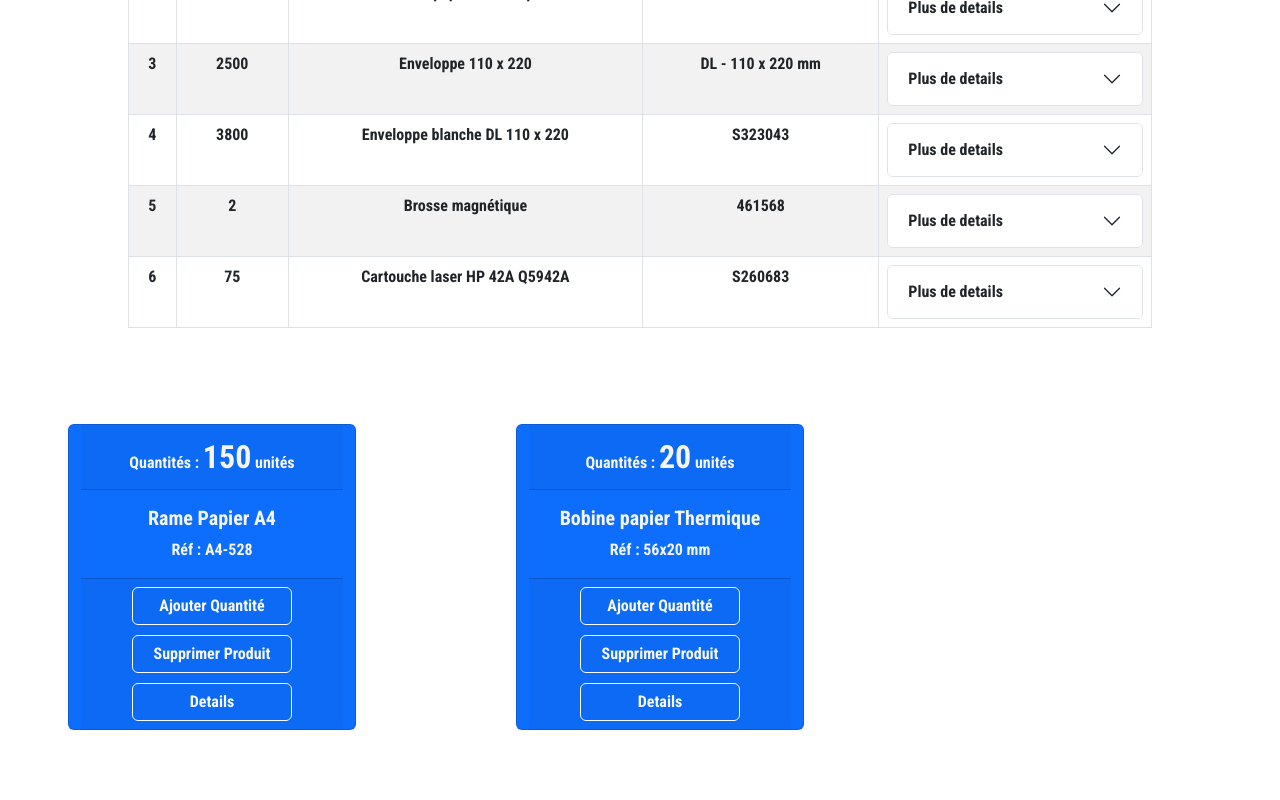
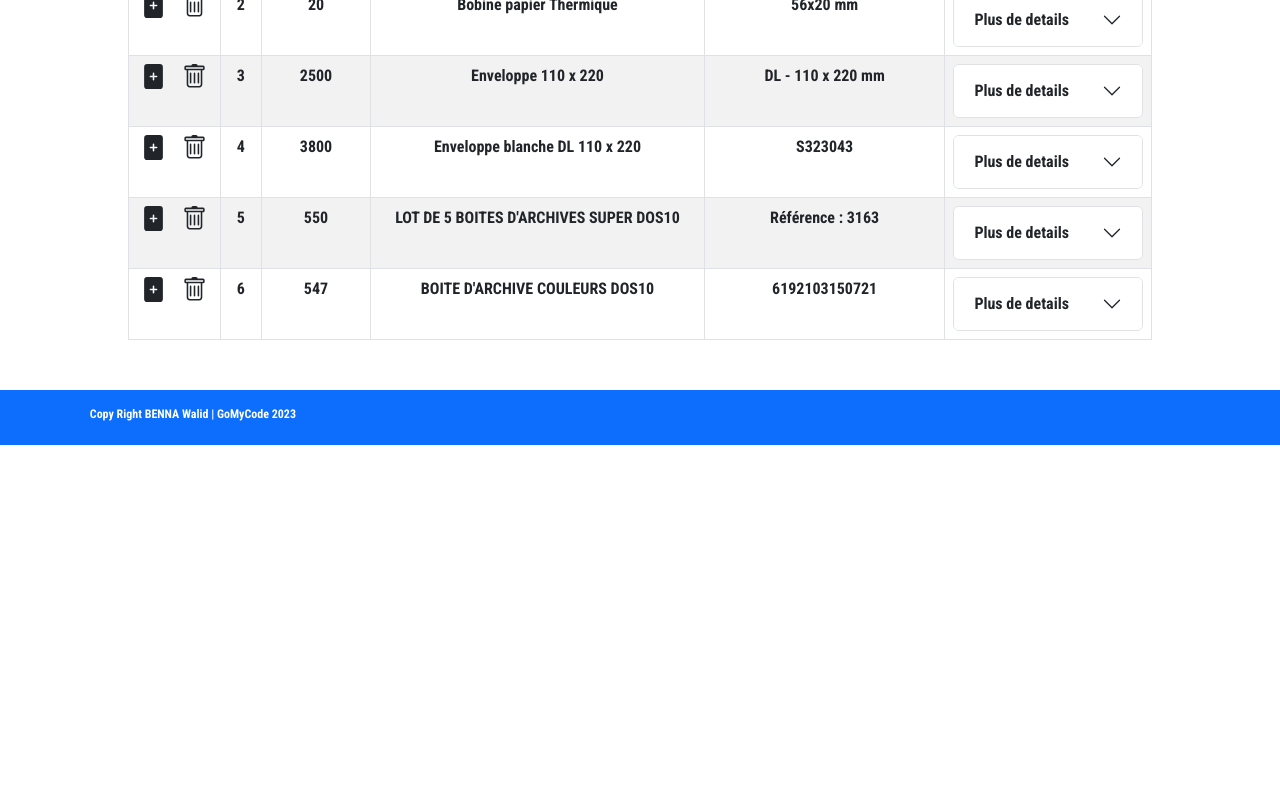
Before and after one commit to dragoman86/gestion-des-fournitures-de-bureau-app, a React (Create React App) app: page /stock in a window 1280 px wide. Shown: the part 480-1280 px from the top of the page. After the commit the page ends 925 px from the top, so only its background shows below. Built offline with nearby package versions, Linux system fonts and the light colour scheme; data requests are answered from the project's data file; a web font is replaced by a local one.

Commit message:
remove cards products in stock

```diff
--- a/db.json
+++ b/db.json
@@ -29,23 +29,23 @@
       "id": 4
     },
     {
-      "name_product": " Brosse magnétique",
-      "quantity_product": "2",
-      "reference_product": "461568",
-      "detail_product": "\nBrosse magnétique 1er prix pour tableau blanc - rechargeable",
+      "name_product": "LOT DE 5 BOITES D'ARCHIVES SUPER DOS10",
+      "quantity_product": "550",
+      "reference_product": "Référence : 3163",
+      "detail_product": "Boite d'archive Dos 10mm - Carton imprimé - Etiquette imprimée sur le dos - Fermeture avec bouton pression - Format : 24 x 32 cm - Couleur Gris",
       "id": 5
     },
     {
-      "name_product": "Cartouche laser HP 42A Q5942A",
-      "quantity_product": "75",
-      "reference_product": "S260683",
-      "detail_product": "Toner HP 42 A Q5942A couleur noir. Capacité d'impression 10000 pages.\nToner pour imprimantes HP LaserJet 4240, 4250, 4350\n\nHewlett-Packard - l'un des principaux fournisseurs mondiaux de solutions et de services informatiques et d'imagerie - se mobilise pour simplifier l'accès de la technologie et de ses multiples avantages aux consommateurs et aux entreprises. La société vise à fournir à ses clients des produits et des services d'une meilleure qualité et d'une plus grande valeur possible, pour conquérir et préserver leur confiance et leur fidélité.",
+      "name_product": "BOITE D'ARCHIVE COULEURS DOS10",
+      "quantity_product": "547",
+      "reference_product": "6192103150721",
+      "detail_product": "Désignation du produit: Boite d’Archive Essential Dos 10cm - Dimension (Lxl) 245x337mm - Matière: Carton rigide  - Epaisseur matière: 1,9mm - Couleur Bleu  – Jaune – Rouge – Vert - Marque: OfficePlast (Purple) - Format à classer 24×32 cm - Capacité 900 feuilles . ",
       "id": 6
     }
   ],
   "user": [
     {
-      "id":1,
+      "id": 1,
       "login": "admin",
       "password": "admin",
       "type": "admin"
@@ -107,6 +107,14 @@
       "fax_fournisseur": "70145984",
       "adress_fournisseur": "rue el fell cité la colombe 1007 tunis",
       "id": 9
+    },
+    {
+      "name_fournisseur": "Mohamed MBAREK",
+      "email_fournisseur": "3azzou@gmail.com",
+      "tel_fournisseur": "29 798 784",
+      "fax_fournisseur": "71 485 798",
+      "adress_fournisseur": "rue el matador Fani, 1092 ariana",
+      "id": 10
     }
   ]
 }
--- a/src/App.css
+++ b/src/App.css
@@ -1,6 +1,10 @@
 .App {
   text-align: center;
   font-family: 'Roboto Condensed', sans-serif;
+}
+
+th{
+  font-size: x-large;
 }
 
 .addFourni > input{
--- a/src/Components/NavBar.js
+++ b/src/Components/NavBar.js
@@ -17,7 +17,7 @@ const NavBar = ({ token }) => {
           <path d="M3.5 0a.5.5 0 0 1 .5.5V1h8V.5a.5.5 0 0 1 1 0V1h1a2 2 0 0 1 2 2v11a2 2 0 0 1-2 2H2a2 2 0 0 1-2-2V3a2 2 0 0 1 2-2h1V.5a.5.5 0 0 1 .5-.5zM2 2a1 1 0 0 0-1 1v11a1 1 0 0 0 1 1h12a1 1 0 0 0 1-1V3a1 1 0 0 0-1-1H2z" />
           <path d="M2.5 4a.5.5 0 0 1 .5-.5h10a.5.5 0 0 1 .5.5v1a.5.5 0 0 1-.5.5H3a.5.5 0 0 1-.5-.5V4z" />
         </svg>
-        <Navbar.Brand href="#home">
+        <Navbar.Brand>
 
           <h1 >
             <Badge style={{ fontFamily: 'Cairo, sans-serif' }} >Gestion des Fournitures de Bureau</Badge>
@@ -31,7 +31,11 @@ const NavBar = ({ token }) => {
             <Link to='demandes' >Demandes</Link>
             <Link to='stock' >Stock</Link>
             <Link to='fournisseurs'>Fournisseurs</Link>
-            <p onClick={()=>logOut()}>Deconnection</p>
+            <a><svg onClick={()=>logOut()} xmlns="http://www.w3.org/2000/svg" color='white' width="40" height="40" fill="currentColor" class="bi bi-box-arrow-right" viewBox="0 0 16 16">
+                                          <path fill-rule="evenodd" d="M10 12.5a.5.5 0 0 1-.5.5h-8a.5.5 0 0 1-.5-.5v-9a.5.5 0 0 1 .5-.5h8a.5.5 0 0 1 .5.5v2a.5.5 0 0 0 1 0v-2A1.5 1.5 0 0 0 9.5 2h-8A1.5 1.5 0 0 0 0 3.5v9A1.5 1.5 0 0 0 1.5 14h8a1.5 1.5 0 0 0 1.5-1.5v-2a.5.5 0 0 0-1 0v2z"/>
+                                          <path fill-rule="evenodd" d="M15.854 8.354a.5.5 0 0 0 0-.708l-3-3a.5.5 0 0 0-.708.708L14.293 7.5H5.5a.5.5 0 0 0 0 1h8.793l-2.147 2.146a.5.5 0 0 0 .708.708l3-3z"/>
+            </svg></a>
+
           </RenderIf>
         </Nav>
       </Container>
--- a/src/Pages/Fournisseurs/FournisseurList.js
+++ b/src/Pages/Fournisseurs/FournisseurList.js
@@ -52,10 +52,10 @@ function FournisseursList() {
         </Modal.Header>
         <Modal.Body>
         <Form.Control type="text" placeholder="Nom Fournisseur" name='name_fournisseur' onChange={handleChanges}/>
-          <Form.Control placeholder="E-mail Fournisseur" type='email' name='email_fournisseur' onChange={handleChanges} />
-          <Form.Control placeholder="Tel Fournisseur" type='text' name='tel_fournisseur' onChange={handleChanges} />
-          <Form.Control placeholder="Fax Fournisseur" type='text' name='fax_fournisseur' onChange={handleChanges} />
-          <Form.Control placeholder="Adresse Fournisseur" type='text' name='adress_fournisseur' onChange={handleChanges} />
+          <Form.Control style={{margin:'1rem'}} placeholder="E-mail Fournisseur" type='email' name='email_fournisseur' onChange={handleChanges} />
+          <Form.Control style={{margin:'1rem'}} placeholder="Tel Fournisseur" type='text' name='tel_fournisseur' onChange={handleChanges} />
+          <Form.Control style={{margin:'1rem'}} placeholder="Fax Fournisseur" type='text' name='fax_fournisseur' onChange={handleChanges} />
+          <Form.Control style={{margin:'1rem'}} placeholder="Adresse Fournisseur" type='text' name='adress_fournisseur' onChange={handleChanges} />
           <Button
             onClick={() => {
                 dispatch(addFournisseur(fournisseur, dispatch));
--- a/src/Pages/Stock/StockList.js
+++ b/src/Pages/Stock/StockList.js
@@ -46,10 +46,10 @@ const StockList = () => {
             </Modal.Header>
             <Modal.Body>
             <div style={{ width:'18rem', margin:'auto' }}>
-            <Form.Control type="text" placeholder="Nom du Produit" name='name_product' onChange={handleChanges}/>
-            <Form.Control placeholder="Quantité du Produit" type='text' name='quantity_product' onChange={handleChanges} />
-            <Form.Control placeholder="Référence du Produit" type='text' name='reference_product' onChange={handleChanges} />
-            <Form.Control as="textarea" placeholder="Détail du Produit" name='detail_product' onChange={handleChanges} />
+            <Form.Control style={{margin:'1rem'}} type="text" placeholder="Nom du Produit" name='name_product' onChange={handleChanges}/>
+            <Form.Control style={{margin:'1rem'}} placeholder="Quantité du Produit" type='text' name='quantity_product' onChange={handleChanges} />
+            <Form.Control style={{margin:'1rem'}} placeholder="Référence du Produit" type='text' name='reference_product' onChange={handleChanges} />
+            <Form.Control style={{margin:'1rem'}} as="textarea" placeholder="Détail du Produit" name='detail_product' onChange={handleChanges} />
             <Button
             onClick={() => {
                 dispatch(addProduct(product, dispatch));
@@ -79,6 +79,7 @@ const StockList = () => {
     <Table className='primary' striped bordered hover>
       <thead>
         <tr>
+          <th></th>
           <th>ID</th>
           <th>Quantité</th>
           <th>Nom de Produit</th>
@@ -92,6 +93,19 @@ const StockList = () => {
             return (
                 <>
         <tr>
+          <td>
+
+              <svg onClick={() => dispatch(addQuantity(product.quantity_product, dispatch))} style={{marginRight:'1rem'}} xmlns="http://www.w3.org/2000/svg" width="25" height="25" fill="currentColor" class="bi bi-file-plus-fill" viewBox="0 0 16 16">
+                  <path d="M12 0H4a2 2 0 0 0-2 2v12a2 2 0 0 0 2 2h8a2 2 0 0 0 2-2V2a2 2 0 0 0-2-2zM8.5 6v1.5H10a.5.5 0 0 1 0 1H8.5V10a.5.5 0 0 1-1 0V8.5H6a.5.5 0 0 1 0-1h1.5V6a.5.5 0 0 1 1 0z"/>
+              </svg>
+
+
+              <svg onClick={() => dispatch(deleteProduct(product.id, dispatch))} xmlns="http://www.w3.org/2000/svg" width="25" height="25" fill="currentColor" class="bi bi-trash" viewBox="0 0 16 16">
+                <path d="M5.5 5.5A.5.5 0 0 1 6 6v6a.5.5 0 0 1-1 0V6a.5.5 0 0 1 .5-.5zm2.5 0a.5.5 0 0 1 .5.5v6a.5.5 0 0 1-1 0V6a.5.5 0 0 1 .5-.5zm3 .5a.5.5 0 0 0-1 0v6a.5.5 0 0 0 1 0V6z"/>
+                <path fill-rule="evenodd" d="M14.5 3a1 1 0 0 1-1 1H13v9a2 2 0 0 1-2 2H5a2 2 0 0 1-2-2V4h-.5a1 1 0 0 1-1-1V2a1 1 0 0 1 1-1H6a1 1 0 0 1 1-1h2a1 1 0 0 1 1 1h3.5a1 1 0 0 1 1 1v1zM4.118 4 4 4.059V13a1 1 0 0 0 1 1h6a1 1 0 0 0 1-1V4.059L11.882 4H4.118zM2.5 3V2h11v1h-11z"/>
+              </svg>
+
+          </td>
           <td key={product.id}>{product.id}</td>
           <td>{product.quantity_product}</td>
           <td>{product.name_product}</td>
@@ -112,42 +126,7 @@ const StockList = () => {
      </tbody>
         </Table>
         </div>
-        <Row>
-        {filtredProduct.map((product) => {
-        return (
-          <Card
-            key={product.id}
-            style={{ margin:'5rem', color:'whitesmoke', width: '18rem' }}
-            className="mb-2 bg-primary"
-          >
-            <Card.Header>Quantités : <span
-            style={{ fontSize:'2rem'}}
-            >{product.quantity_product}
-            </span> unités</Card.Header>
-            <Card.Body>
-              <Card.Title>{product.name_product}</Card.Title>
-              <Card.Text>
-              Réf : {product.reference_product}
-              </Card.Text>
-            </Card.Body>
-            <Card.Footer>
-                    <Button variant="outline-light" onClick={() => dispatch(addQuantity(product.quantity_product, dispatch))}>
-                          Ajouter Quantité
-                    </Button>
-                    <Button style={{ marginTop:"10px" }}
-                            variant="outline-light" onClick={() => dispatch(deleteProduct(product.id, dispatch))}>
-                          Supprimer Produit
-                    </Button>
-                    <Link to={`/products/${product.id}`}>
-                        <Button style={{ marginTop:"10px" }}
-                            variant="outline-light">
-                            Details
-                        </Button>
-                    </Link>
-                </Card.Footer>
-          </Card>
-        )})}
-        </Row>
+
       </>
     )
 }
```
